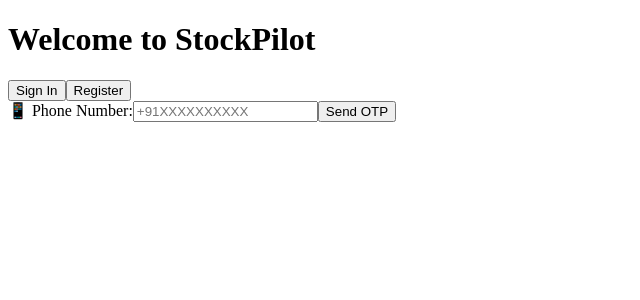
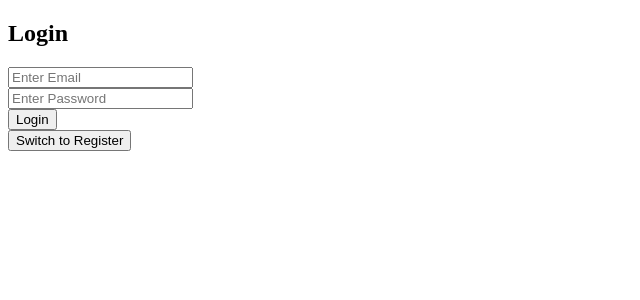
Before and after one commit to Shrijana18/stockpilot-app, a React (Create React App) app: page / in a window 1280 px wide. Shown: the top 300 px of the page, without its empty margins (0-640 px from the left). Built offline with nearby package versions, Linux system fonts and the light colour scheme; the HTML template or start-up script is replaced by a standard one.

Commit message:
Initial commit

```diff
--- /dev/null
+++ b/src/config/firebaseConfig.js
@@ -0,0 +1,17 @@
+import { initializeApp } from "firebase/app";
+import { getAuth } from "firebase/auth";
+
+// For Firebase JS SDK v7.20.0 and later, measurementId is optional
+const firebaseConfig = {
+  apiKey: "AIzaSyDbOl3CBCSI4GpjFZdne0FQtdz2jyyD7lk",
+  authDomain: "stockpilot-app.firebaseapp.com",
+  projectId: "stockpilot-app",
+  storageBucket: "stockpilot-app.firebasestorage.app",
+  messagingSenderId: "1077602705558",
+  appId: "1:1077602705558:web:feef2057e3d9c00bf762b7",
+  measurementId: "G-J2GPTB99LS"
+};
+const app = initializeApp(firebaseConfig);
+const auth = getAuth(app);
+
+export { auth };
--- a/src/firebaseConfig.js
+++ /dev/null
@@ -1,10 +0,0 @@
-// For Firebase JS SDK v7.20.0 and later, measurementId is optional
-const firebaseConfig = {
-  apiKey: "AIzaSyDbOl3CBCSI4GpjFZdne0FQtdz2jyyD7lk",
-  authDomain: "stockpilot-app.firebaseapp.com",
-  projectId: "stockpilot-app",
-  storageBucket: "stockpilot-app.firebasestorage.app",
-  messagingSenderId: "1077602705558",
-  appId: "1:1077602705558:web:feef2057e3d9c00bf762b7",
-  measurementId: "G-J2GPTB99LS"
-};
--- a/src/pages/AuthPage.jsx
+++ b/src/pages/AuthPage.jsx
@@ -1,19 +1,58 @@
-// src/pages/AuthPage.jsx
-import React, { useState } from 'react';
-import AuthToggleTabs from '../components/AuthToggleTabs';
-import SignInForm from '../components/SignInForm';
-import RegisterForm from '../components/RegisterForm';
+import { initializeApp } from "firebase/app";
+import { getAuth } from "firebase/auth";
+import { auth } from "../config/firebaseConfig";
 
-export default function AuthPage() {
-  const [activeTab, setActiveTab] = useState('signin');
+
+
+
+// Initialize Firebase
+
+import React, { useState } from "react";
+import { signInWithEmailAndPassword, createUserWithEmailAndPassword } from "firebase/auth";
+
+const AuthPage = () => {
+  const [email, setEmail] = useState("");
+  const [password, setPassword] = useState("");
+  const [isRegistering, setIsRegistering] = useState(false);
+
+  const handleSubmit = async (e) => {
+    e.preventDefault();
+    try {
+      if (isRegistering) {
+        await createUserWithEmailAndPassword(auth, email, password);
+        alert("Registered successfully!");
+      } else {
+        await signInWithEmailAndPassword(auth, email, password);
+        alert("Logged in successfully!");
+      }
+    } catch (err) {
+      alert(err.message);
+    }
+  };
 
   return (
-    <div className="min-h-screen flex flex-col items-center justify-center bg-gray-100 p-6">
-      <h1 className="text-3xl font-bold mb-4">Welcome to StockPilot</h1>
-      <AuthToggleTabs activeTab={activeTab} setActiveTab={setActiveTab} />
-      <div className="w-full max-w-3xl bg-white shadow-md p-6 rounded">
-        {activeTab === 'signin' ? <SignInForm /> : <RegisterForm />}
-      </div>
+    <div>
+      <h2>{isRegistering ? "Register" : "Login"}</h2>
+      <form onSubmit={handleSubmit}>
+        <input
+          type="email"
+          placeholder="Enter Email"
+          value={email}
+          onChange={(e) => setEmail(e.target.value)}
+        /><br />
+        <input
+          type="password"
+          placeholder="Enter Password"
+          value={password}
+          onChange={(e) => setPassword(e.target.value)}
+        /><br />
+        <button type="submit">{isRegistering ? "Register" : "Login"}</button>
+      </form>
+      <button onClick={() => setIsRegistering(!isRegistering)}>
+        {isRegistering ? "Switch to Login" : "Switch to Register"}
+      </button>
     </div>
   );
-}
+};
+
+export default AuthPage;
```
Also changed, not shown: package.json (+12 -0 lines), 1 other file (tests, documents, lock files or other folders).
